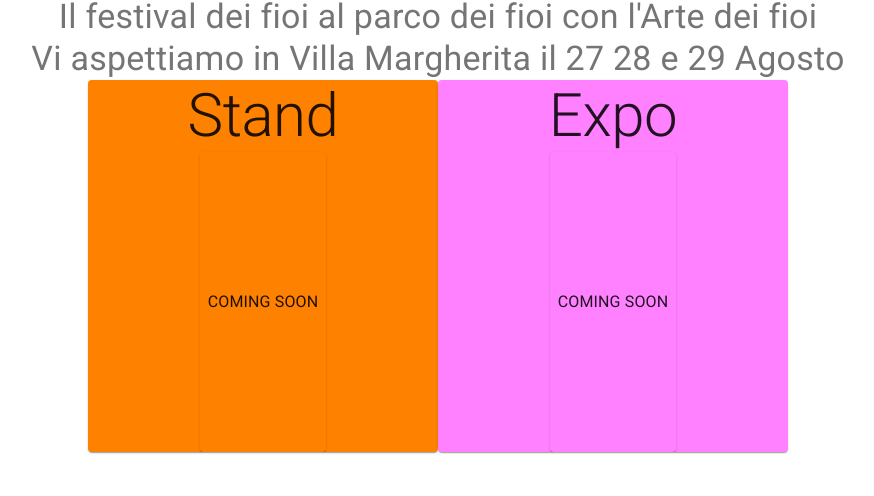
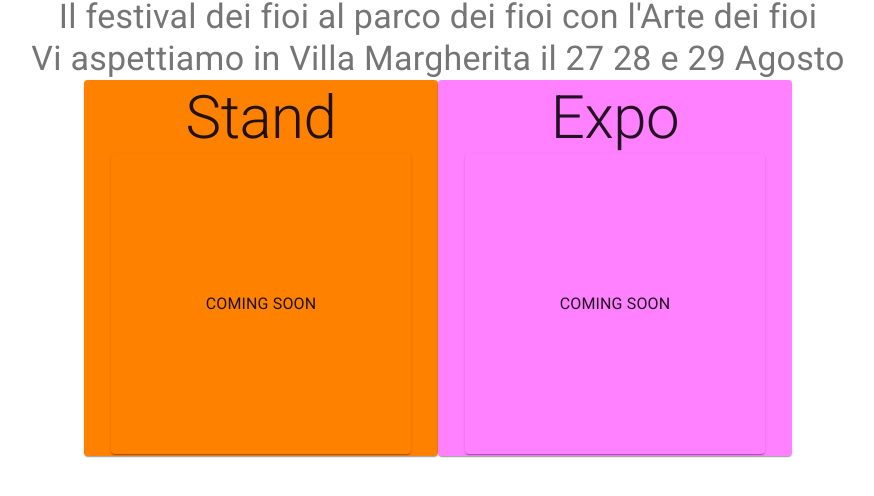
Before and after one commit to theGando/trevisioni, a React (Create React App) app in the folder Trevisioni.Frontend/: page / in a window 1280 px wide. Shown: the part 1267-1763 px from the top of the page, without its empty margins (202-1076 px from the left). Built offline with nearby package versions, Linux system fonts and the light colour scheme.

Commit message:
fixed broken theme settings after update version

```diff
--- a/Trevisioni.Frontend/src/App.jsx
+++ b/Trevisioni.Frontend/src/App.jsx
@@ -1,19 +1,19 @@
-import React from 'react';
 import { BrowserRouter as Router, Switch, Route, Link, useParams } from 'react-router-dom';
-import useStyles from './Comps/styles';
 import NavBar from './Comps/navBar';
 import Home from './Pages/Home';
 import Gallery from './Pages/Gallery';
 import About from './Pages/About';
 import Login from './Pages/Login';
+import { createMuiTheme } from '@material-ui/core/styles';
+import {ThemeProvider} from '@material-ui/styles';
 import RegisterForm from './Pages/RegisterForm';
 import Admin from './Pages/Admin';
 import Calendar from './Pages/Calendar';
 
 function App() {
-  const classes = useStyles();
+  const theme = createMuiTheme();
   return (
-    <div>
+    <ThemeProvider theme={theme}>
       <Router>
         <NavBar />
         <Link to='/artist' />
@@ -30,7 +30,7 @@ function App() {
           <Route path='/staff/sID' />
         </Switch>
       </Router>
-    </div>
+    </ThemeProvider>
   );
 }
 
--- a/Trevisioni.Frontend/src/Comps/adArtistTab.tsx
+++ b/Trevisioni.Frontend/src/Comps/adArtistTab.tsx
@@ -52,14 +52,14 @@ function ArtistTab() {
         var cells : JSX.Element[] = [];
             //warning posible performances bolleneck
             for (let day =0; day <= eventLenght; day++) {
-                var date = new Date(firstDay);
+                let date = new Date(firstDay);
                 date.setDate(date.getDate() + day);
                 date.setHours(hour,30);
                 var data = mockedArtists.filter(x=>
-                    x.Events.filter(x=>new Date(x.StartTime)<date&&date<new Date(x.EndTime)).length>0)
+                        x.Events.filter(y=>new Date(y.StartTime)<date&&date<new Date(y.EndTime))
+                        .length>0)
                     .map(x=>x.Name)
                     .join(' ');
-                // "Events":[{"Id":"z0m2gz65HkiNynz3z48","StartTime":"2021-09-03T08:49:39Z","EndTime":"2021-09-03T09:13:35Z","ActivityName":"Polemoniaceae"},{"Id":"y9r1zg359diWreu2qh7","StartTime":"2021-09-03T09:58:35Z","EndTime":"2021-09-03T03:12:18Z","ActivityName":"Clusiaceae"}
                 cells.push(<td style={{border: '1px solid', borderColor: 'lightgray', padding: '6,4,6,4' }}>{data}</td>)
             }
         if(!cells)
--- a/Trevisioni.Frontend/src/Comps/regLogData.jsx
+++ b/Trevisioni.Frontend/src/Comps/regLogData.jsx
@@ -1,5 +1,4 @@
 import React, { Component } from 'react'
-import { MuiThemeProvider } from '@material-ui/core';
 import { AppBar, Paper, RaisedButton, TextField } from '@material-ui/core';
 
 export class LogData extends Component {
```
Also changed, not shown: 1 other file (tests, documents, lock files or other folders).
